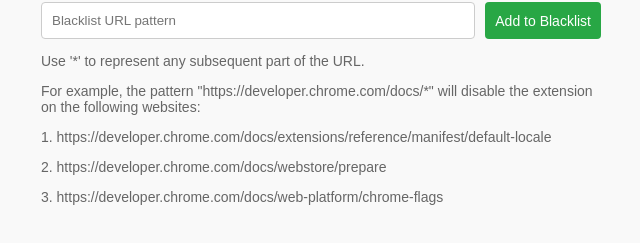
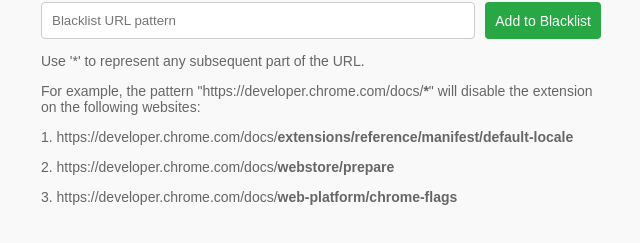
Before and after one commit to sam1037/Time2Read-Estimator, a browser extension: page src/static/option.html in a window 1280 px wide. Shown: the part 205-448 px from the top of the page, without its empty margins (319-959 px from the left). Drawn offline with Linux system fonts and the light colour scheme; files that its build step writes are made by us from their sources.

Commit message:
small change abt description in option page

```diff
--- a/src/static/option.html
+++ b/src/static/option.html
@@ -41,10 +41,10 @@
                 <button id="addBlacklistButton">Add to Blacklist</button>
             </div>
 			<p>Use '*' to represent any subsequent part of the URL.</p>
-			<p>For example, the pattern "https://developer.chrome.com/docs/*" will disable the extension on the following websites:</p>
-			<p>1. https://developer.chrome.com/docs/extensions/reference/manifest/default-locale</p>
-			<p>2. https://developer.chrome.com/docs/webstore/prepare</p>
-			<p>3. https://developer.chrome.com/docs/web-platform/chrome-flags</p>
+			<p>For example, the pattern "https://developer.chrome.com/docs/<span style="font-weight: 900;">*</span>" will disable the extension on the following websites:</p>
+			<p>1. https://developer.chrome.com/docs/<b>extensions/reference/manifest/default-locale</b></p>
+			<p>2. https://developer.chrome.com/docs/<b>webstore/prepare</b></p>
+			<p>3. https://developer.chrome.com/docs/<b>web-platform/<b>chrome-flags</b></p>
 
 		</section>
 	</main>
```
